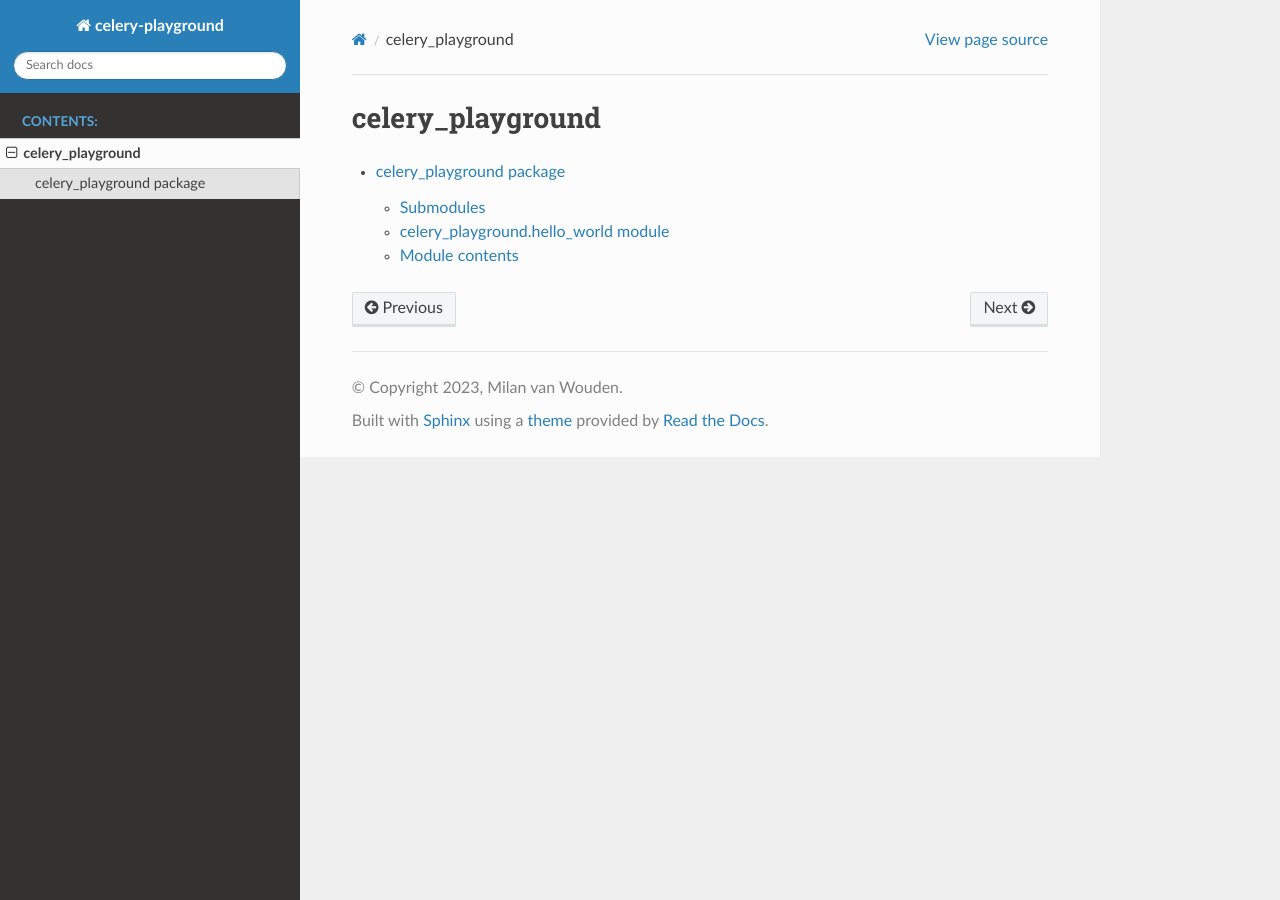
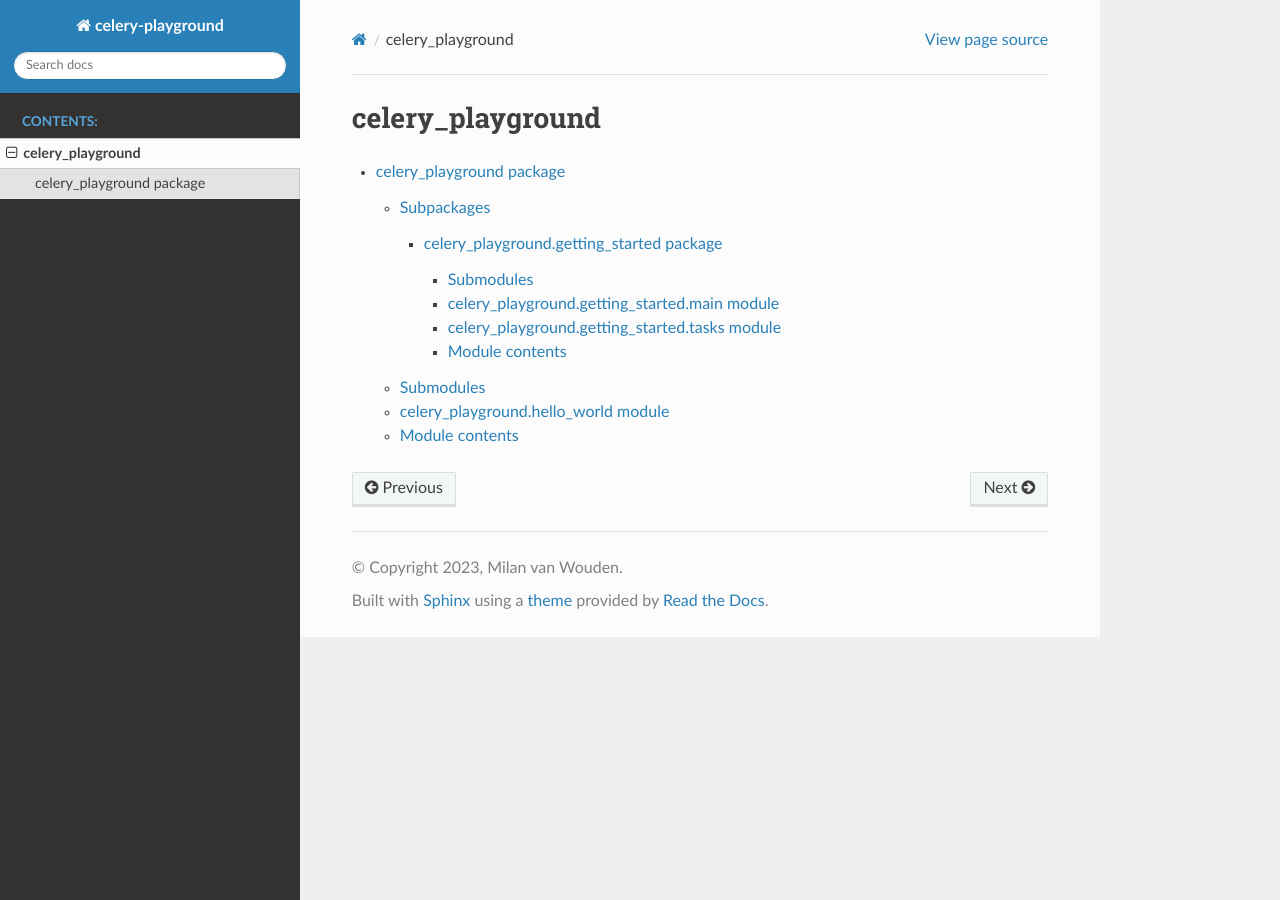
Before and after one commit to MvWouden/celery-playground, a Sphinx documentation site: the page built from docs/modules.rst, in a window 1280 px wide. Built offline with Sphinx 7.4.7 and the Read the Docs theme 2.0.0, drawn with Linux system fonts in a browser that asks for light colours.

Commit message:
sphinx docs fixes

```diff
--- /dev/null
+++ b/docs/celery_playground.getting_started.rst
@@ -0,0 +1,29 @@
+celery\_playground.getting\_started package
+===========================================
+
+Submodules
+----------
+
+celery\_playground.getting\_started.main module
+-----------------------------------------------
+
+.. automodule:: celery_playground.getting_started.main
+   :members:
+   :undoc-members:
+   :show-inheritance:
+
+celery\_playground.getting\_started.tasks module
+------------------------------------------------
+
+.. automodule:: celery_playground.getting_started.tasks
+   :members:
+   :undoc-members:
+   :show-inheritance:
+
+Module contents
+---------------
+
+.. automodule:: celery_playground.getting_started
+   :members:
+   :undoc-members:
+   :show-inheritance:
--- a/docs/celery_playground.rst
+++ b/docs/celery_playground.rst
@@ -1,5 +1,13 @@
 celery\_playground package
 ==========================
+
+Subpackages
+-----------
+
+.. toctree::
+   :maxdepth: 4
+
+   celery_playground.getting_started
 
 Submodules
 ----------
```
Also changed, not shown: 1 other file.
